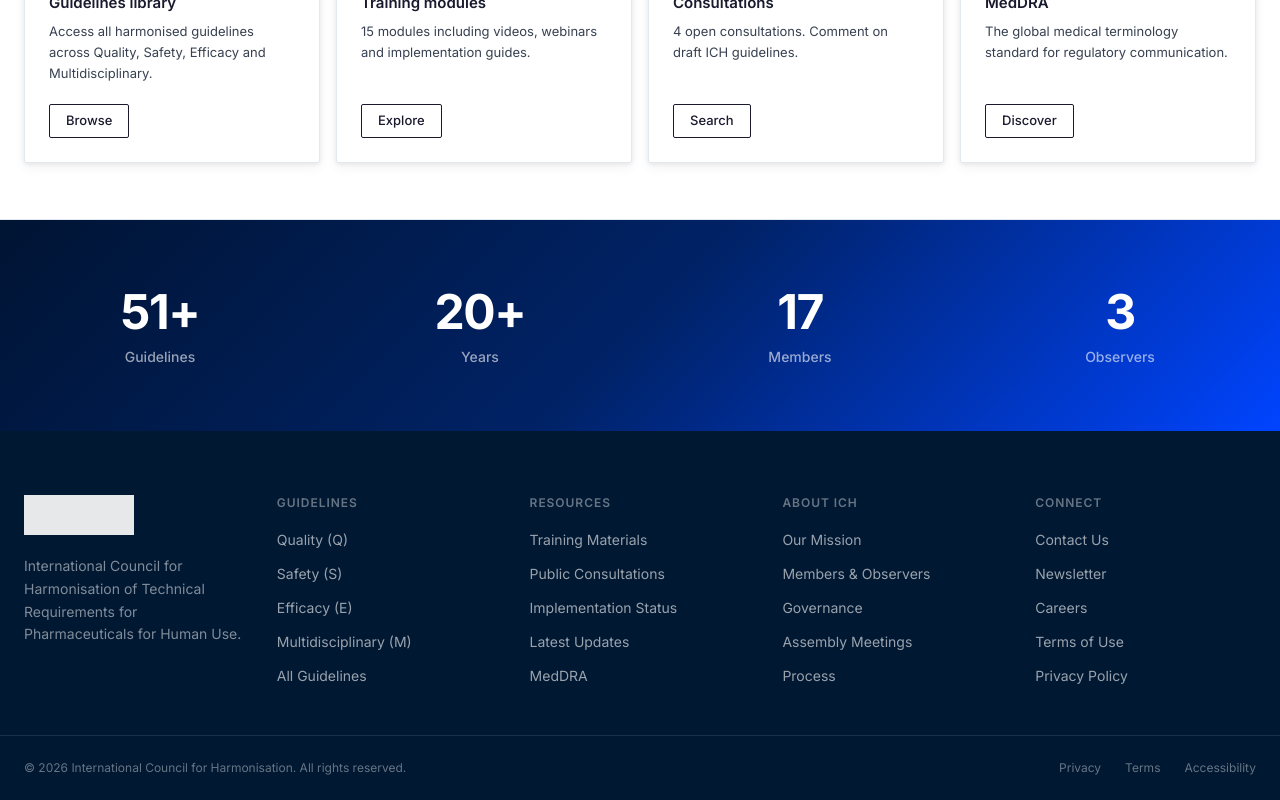
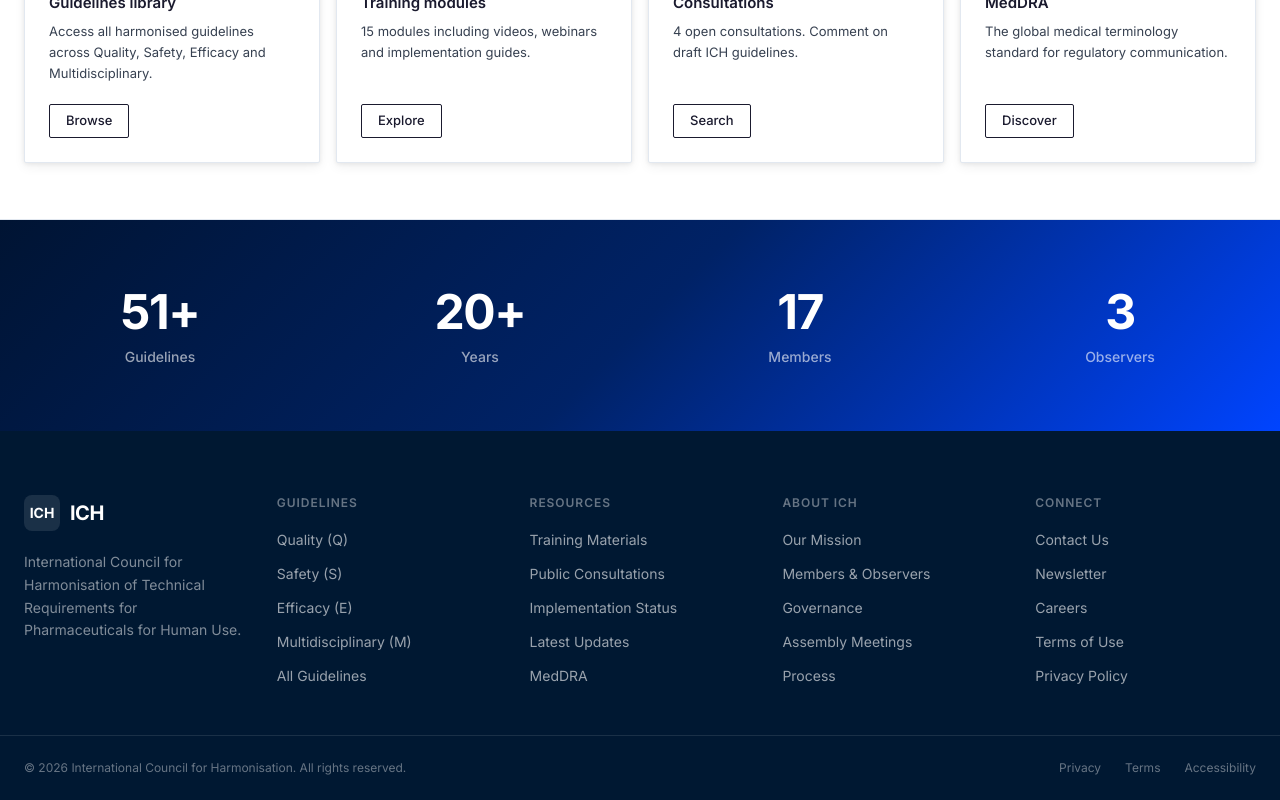
Before and after one commit to HarimJung/ICH, a Next.js app: page / in a window 1280 px wide. Shown: the part 1638-2438 px from the top of the page. Built offline with nearby package versions, Linux system fonts and the light colour scheme.

Commit message:
Revert footer logo to text, keep header as Logo.png

```diff
--- a/src/components/Footer.tsx
+++ b/src/components/Footer.tsx
@@ -51,14 +51,14 @@
         <div className="grid grid-cols-1 sm:grid-cols-2 lg:grid-cols-5 gap-10 lg:gap-8">
           {/* Logo column */}
           <div className="lg:col-span-1">
-            <Link href="/" className="flex items-center mb-5 inline-block">
-              {/* eslint-disable-next-line @next/next/no-img-element */}
-              <img
-                src="/Logo.png"
-                alt="ICH Logo"
-                className="h-[40px] w-auto object-contain brightness-0 invert opacity-90"
-              />
-            </Link>
+            <div className="flex items-center gap-2.5 mb-5">
+              <div className="w-9 h-9 rounded-lg bg-white/10 flex items-center justify-center">
+                <span className="text-white font-bold text-sm">ICH</span>
+              </div>
+              <span className="text-white font-bold text-xl tracking-tight">
+                ICH
+              </span>
+            </div>
             <p className="text-sm text-white/50 leading-relaxed max-w-[240px]">
               International Council for Harmonisation of Technical Requirements
               for Pharmaceuticals for Human Use.
```
